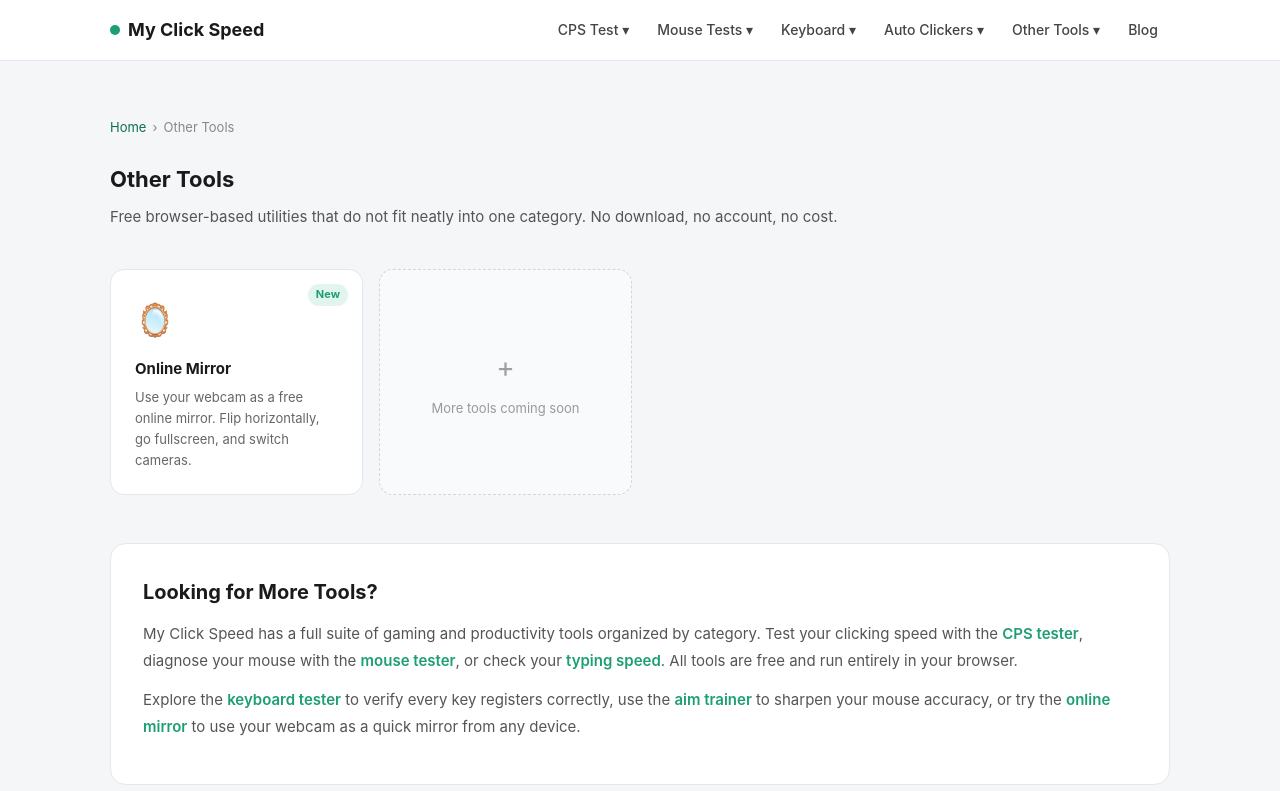
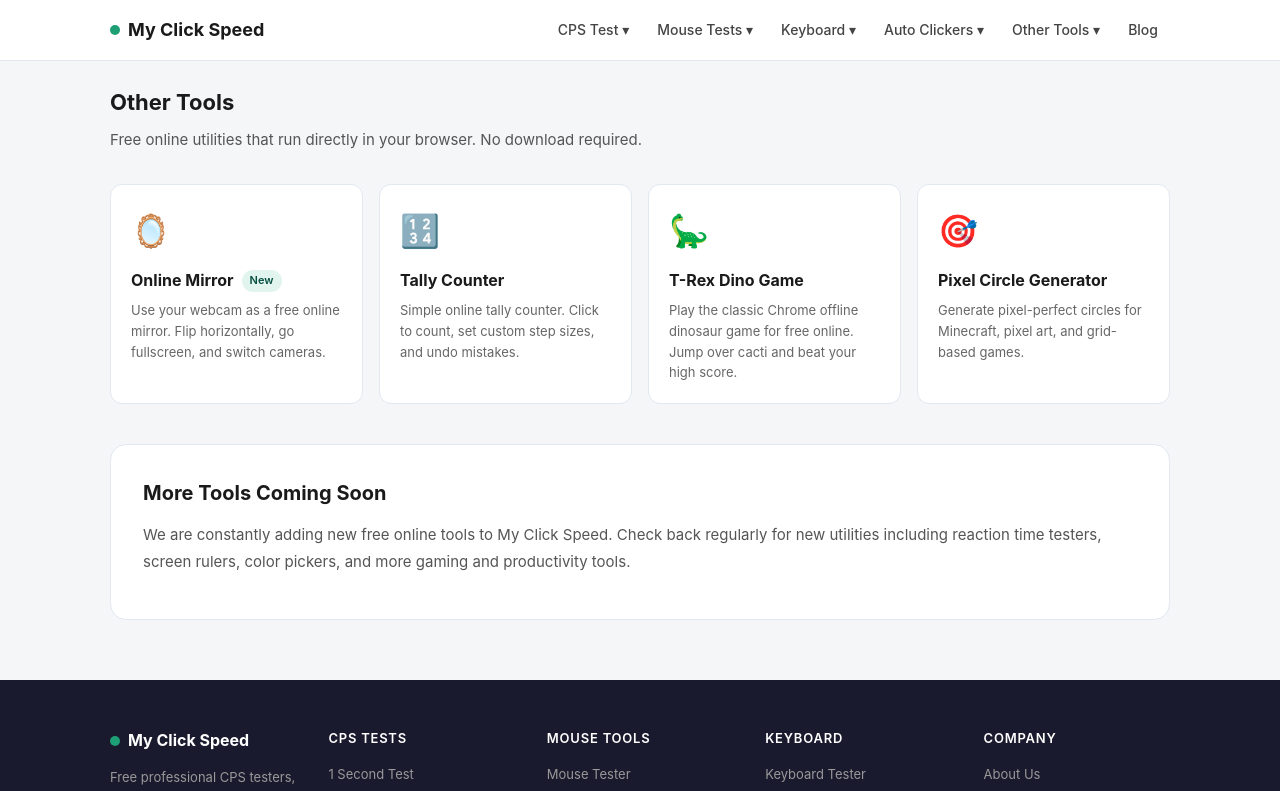
Before and after one commit to rytoriya/myclickspeed, a Next.js app: page /other-tools in a window 1280 px wide. Shown: the top 791 px of the page. Built offline with nearby package versions, Linux system fonts and the light colour scheme.

Commit message:
fix other-tools page, add online mirror

```diff
--- a/src/app/other-tools/page.tsx
+++ b/src/app/other-tools/page.tsx
@@ -2,14 +2,9 @@ import { Metadata } from 'next'
 import Link from 'next/link'
 
 export const metadata: Metadata = {
-  title: 'Other Tools - Free Online Utilities | My Click Speed',
-  description: 'Free online tools including webcam mirror, and more utilities coming soon. All tools run in your browser with no download required.',
+  title: 'Other Tools – Free Online Utilities | My Click Speed',
+  description: 'Free online tools including webcam mirror and more utilities. All tools run in your browser with no download required.',
   alternates: { canonical: 'https://myclickspeed.com/other-tools' },
-  openGraph: {
-    title: 'Other Tools - Free Online Utilities | My Click Speed',
-    description: 'Free online tools including webcam mirror, and more utilities coming soon. No download required.',
-    url: 'https://myclickspeed.com/other-tools',
-  },
 }
 
 const tools = [
@@ -20,97 +15,73 @@ const tools = [
     href: '/online-mirror',
     badge: 'New',
   },
+  {
+    icon: '🔢',
+    name: 'Tally Counter',
+    desc: 'Simple online tally counter. Click to count, set custom step sizes, and undo mistakes.',
+    href: '/tally-counter',
+    badge: null,
+  },
+  {
+    icon: '🦕',
+    name: 'T-Rex Dino Game',
+    desc: 'Play the classic Chrome offline dinosaur game for free online. Jump over cacti and beat your high score.',
+    href: '/t-rex-dino-game',
+    badge: null,
+  },
+  {
+    icon: '🎯',
+    name: 'Pixel Circle Generator',
+    desc: 'Generate pixel-perfect circles for Minecraft, pixel art, and grid-based games.',
+    href: '/pixel-circle-generator',
+    badge: null,
+  },
 ]
 
 export default function OtherToolsPage() {
   return (
-    <div className="page-wrapper" style={{ paddingTop: 40, paddingBottom: 60 }}>
-      <nav className="breadcrumb" aria-label="Breadcrumb">
-        <a href="/">Home</a> › <span>Other Tools</span>
-      </nav>
+    <div className="page-wrapper">
+      <style>{`
+        .other-tool-card {
+          background: #fff;
+          border: 1px solid #E2E8F0;
+          border-radius: 12px;
+          padding: 20px;
+          text-decoration: none;
+          display: block;
+          transition: border-color 0.15s, transform 0.1s;
+        }
+        .other-tool-card:hover {
+          border-color: #1D9E75;
+          transform: translateY(-2px);
+        }
+      `}</style>
 
-      <div style={{ padding: '24px 0 16px' }}>
+      <div style={{ padding: '24px 0 8px' }}>
         <h1 className="section-title">Other Tools</h1>
-        <p className="section-subtitle">
-          Free browser-based utilities that do not fit neatly into one category. No download, no account, no cost.
-        </p>
+        <p className="section-subtitle">Free online utilities that run directly in your browser. No download required.</p>
       </div>
 
-      {/* Tools grid */}
-      <div style={{ display: 'grid', gridTemplateColumns: 'repeat(auto-fill, minmax(220px, 1fr))', gap: 16, marginBottom: 48 }}>
+      <div style={{ display: 'grid', gridTemplateColumns: 'repeat(auto-fill, minmax(220px, 1fr))', gap: 16, marginBottom: 40 }}>
         {tools.map(tool => (
-          <Link
-            key={tool.href}
-            href={tool.href}
-            style={{
-              background: '#fff',
-              border: '1px solid #E2E8F0',
-              borderRadius: 14,
-              padding: 24,
-              textDecoration: 'none',
-              display: 'block',
-              transition: 'border-color 0.15s, transform 0.1s',
-              position: 'relative',
-            }}
-            onMouseEnter={e => {
-              const el = e.currentTarget as HTMLElement
-              el.style.borderColor = '#1D9E75'
-              el.style.transform = 'translateY(-2px)'
-            }}
-            onMouseLeave={e => {
-              const el = e.currentTarget as HTMLElement
-              el.style.borderColor = '#E2E8F0'
-              el.style.transform = 'translateY(0)'
-            }}
-          >
-            {tool.badge && (
-              <span style={{
-                position: 'absolute',
-                top: 14,
-                right: 14,
-                background: '#E1F5EE',
-                color: '#1D9E75',
-                fontSize: 11,
-                fontWeight: 700,
-                padding: '2px 8px',
-                borderRadius: 99,
-              }}>
-                {tool.badge}
-              </span>
-            )}
+          <Link key={tool.href} href={tool.href} className="other-tool-card">
             <div style={{ fontSize: 32, marginBottom: 12 }}>{tool.icon}</div>
-            <div style={{ fontSize: 15, fontWeight: 700, color: '#1a1a1a', marginBottom: 6 }}>{tool.name}</div>
-            <div style={{ fontSize: 13, color: '#666', lineHeight: 1.6 }}>{tool.desc}</div>
+            <div style={{ display: 'flex', alignItems: 'center', gap: 8, marginBottom: 6 }}>
+              <span style={{ fontSize: 16, fontWeight: 700, color: '#1a1a1a' }}>{tool.name}</span>
+              {tool.badge && (
+                <span style={{ fontSize: 11, padding: '2px 8px', borderRadius: 99, background: '#E1F5EE', color: '#085041', fontWeight: 600 }}>
+                  {tool.badge}
+                </span>
+              )}
+            </div>
+            <p style={{ fontSize: 13, color: '#666', lineHeight: 1.6, margin: 0 }}>{tool.desc}</p>
           </Link>
         ))}
-
-        {/* Placeholder coming soon card */}
-        <div style={{
-          background: '#F8FAFB',
-          border: '1px dashed #D0D7DE',
-          borderRadius: 14,
-          padding: 24,
-          display: 'flex',
-          flexDirection: 'column',
-          alignItems: 'center',
-          justifyContent: 'center',
-          minHeight: 140,
-          textAlign: 'center',
-        }}>
-          <div style={{ fontSize: 28, marginBottom: 8, opacity: 0.4 }}>+</div>
-          <div style={{ fontSize: 13, color: '#999' }}>More tools coming soon</div>
-        </div>
       </div>
 
-      {/* Internal links section */}
       <div className="content-section">
-        <h2>Looking for More Tools?</h2>
-        <p>
-          My Click Speed has a full suite of gaming and productivity tools organized by category. Test your clicking speed with the <Link href="/cps-test/5" style={{ color: '#1D9E75', textDecoration: 'none', fontWeight: 600 }}>CPS tester</Link>, diagnose your mouse with the <Link href="/mouse-tester" style={{ color: '#1D9E75', textDecoration: 'none', fontWeight: 600 }}>mouse tester</Link>, or check your <Link href="/typing-speed-test" style={{ color: '#1D9E75', textDecoration: 'none', fontWeight: 600 }}>typing speed</Link>. All tools are free and run entirely in your browser.
-        </p>
-        <p>
-          Explore the <Link href="/keyboard-tester" style={{ color: '#1D9E75', textDecoration: 'none', fontWeight: 600 }}>keyboard tester</Link> to verify every key registers correctly, use the <Link href="/aim-trainer" style={{ color: '#1D9E75', textDecoration: 'none', fontWeight: 600 }}>aim trainer</Link> to sharpen your mouse accuracy, or try the <Link href="/online-mirror" style={{ color: '#1D9E75', textDecoration: 'none', fontWeight: 600 }}>online mirror</Link> to use your webcam as a quick mirror from any device.
-        </p>
+        <h2>More Tools Coming Soon</h2>
+        <p>We are constantly adding new free online tools to My Click Speed. Check back regularly for new utilities including reaction time testers, screen rulers, color pickers, and more gaming and productivity tools.</p>
       </div>
     </div>
   )
```
